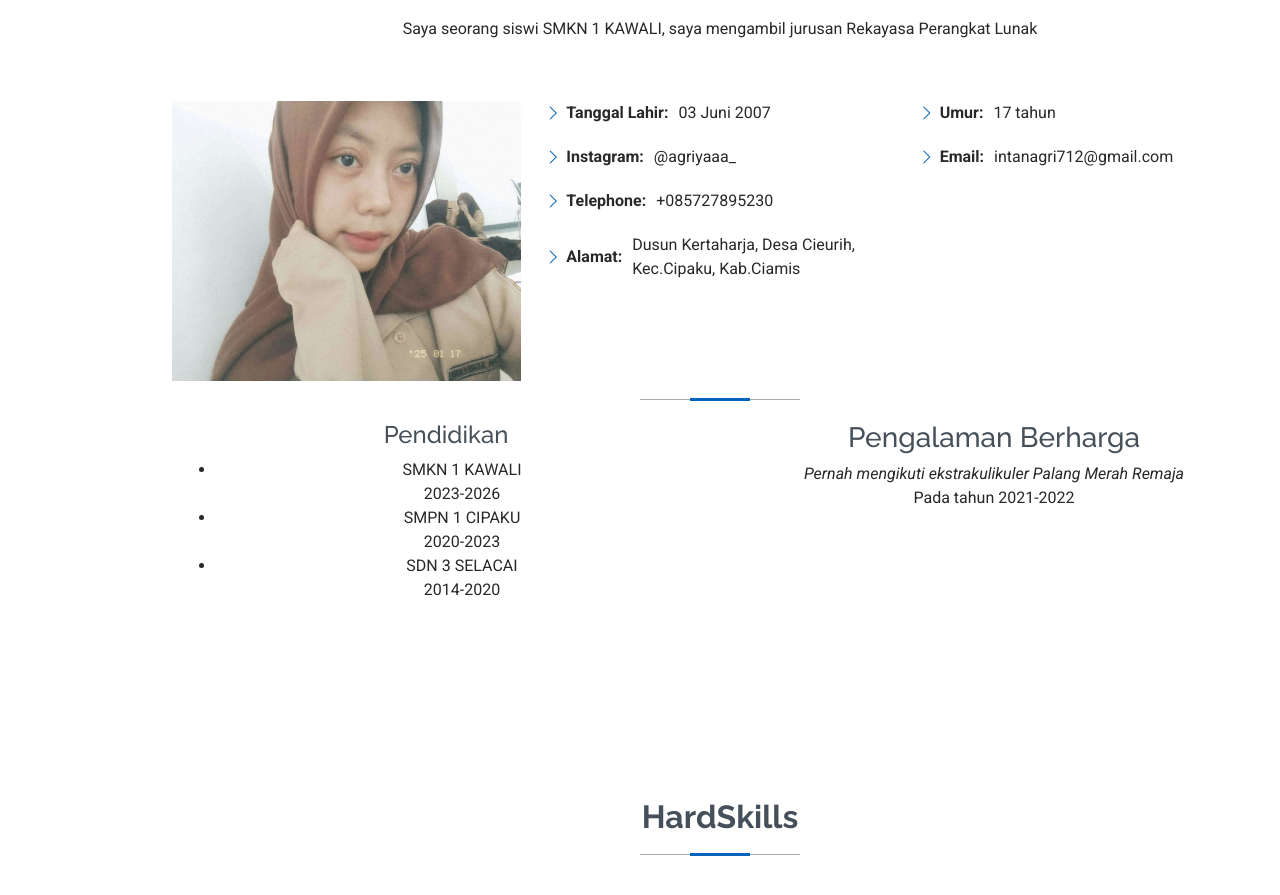
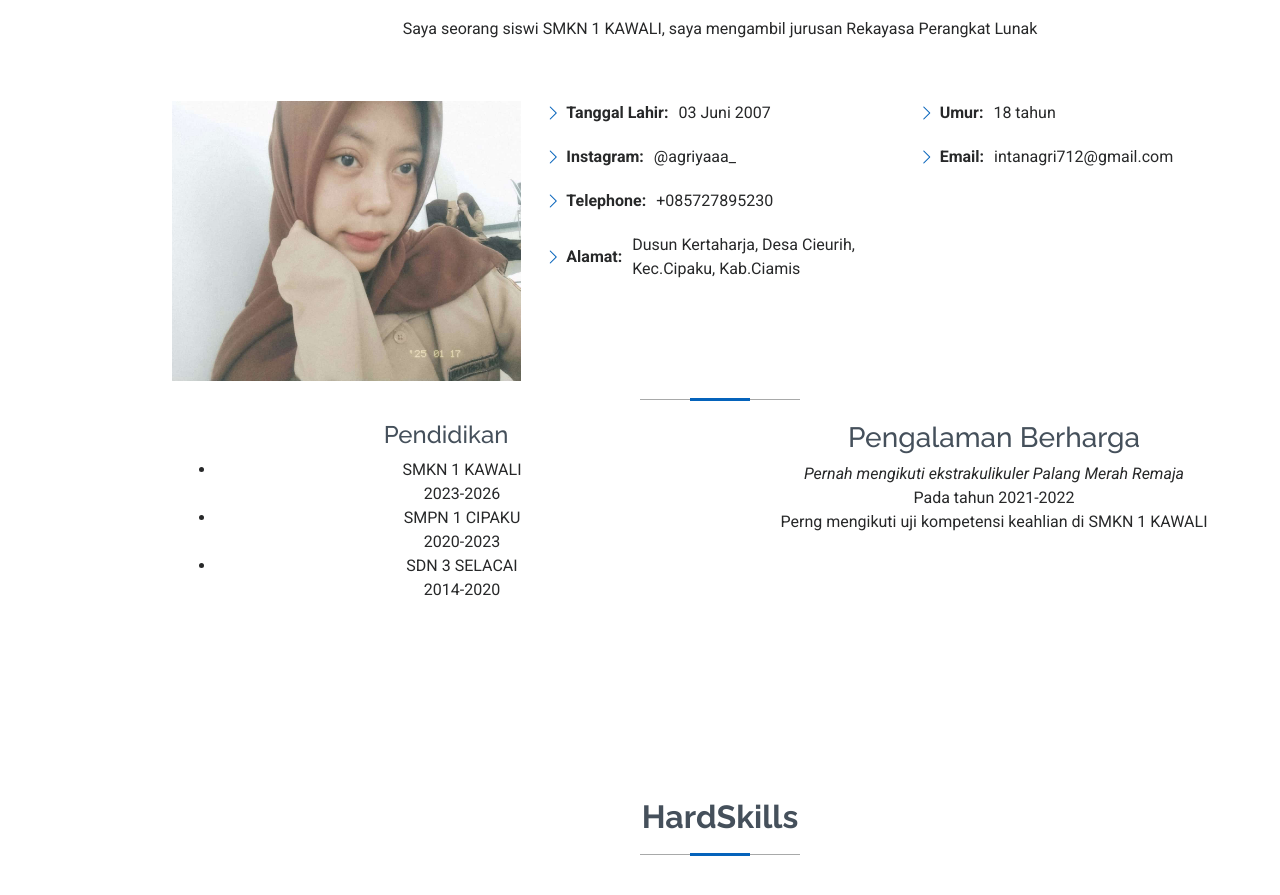
Before and after one commit to intanagriya/cv_intan, a plain HTML site: page index.html in a window 1280 px wide. Shown: the part 921-1816 px from the top of the page. Drawn offline with Linux system fonts and the light colour scheme.

Commit message:
Update index.html

```diff
--- a/index.html
+++ b/index.html
@@ -104,7 +104,7 @@
               </div>
               <div class="col-lg-6">
                 <ul>
-                  <li><i class="bi bi-chevron-right"></i> <strong>Umur:</strong> <span>17 tahun</span></li>
+                  <li><i class="bi bi-chevron-right"></i> <strong>Umur:</strong> <span>18 tahun</span></li>
                   <li><i class="bi bi-chevron-right"></i> <strong>Email:</strong> <span>intanagri712@gmail.com</span></li>
                 </ul>
               </div>
@@ -141,6 +141,7 @@
             <div class="resume-item">
               <p><em>Pernah mengikuti ekstrakulikuler Palang Merah Remaja</em></p>
               <p>Pada tahun 2021-2022</p>
+              <p>Perng mengikuti uji kompetensi keahlian di SMKN 1 KAWALI</p>
             </div><!-- Edn Resume Item -->
 
             </div><!-- Edn Resume Item -->
```
